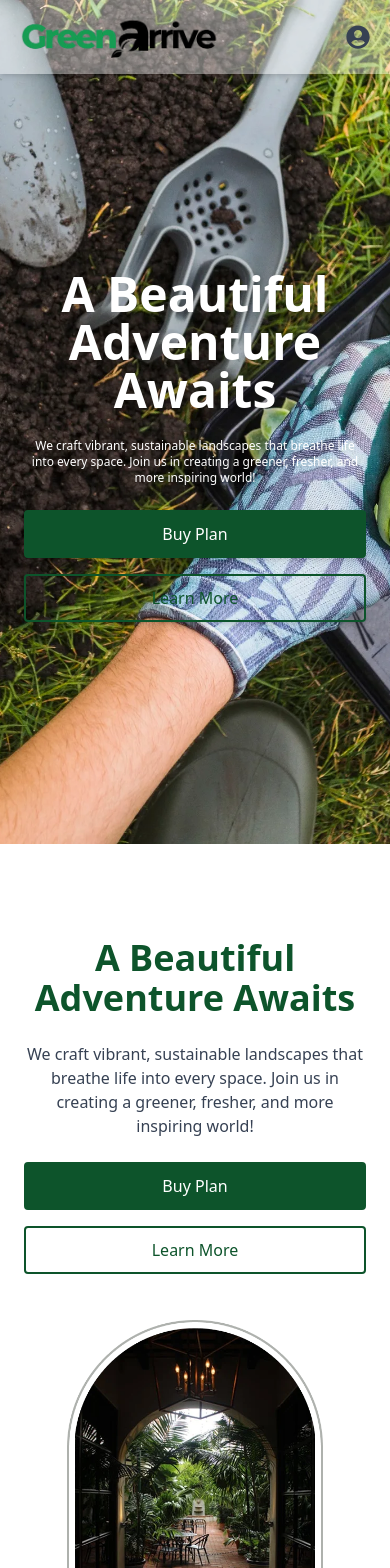
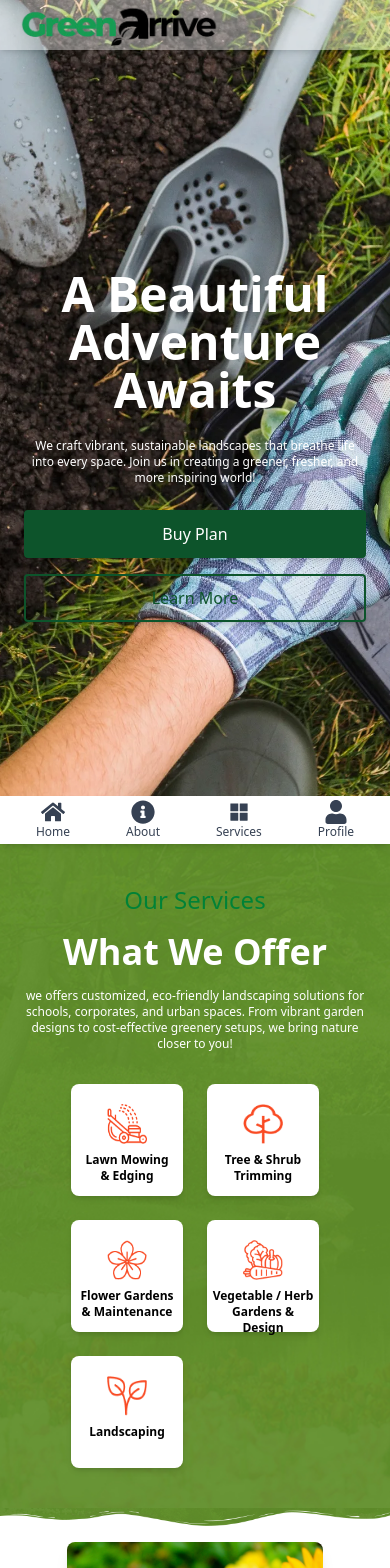
Before and after one commit to Sachinsengar06/greenarrive, a React (Vite) app in the folder frontend/: page / in a window 390 px wide. Shown: the top 1568 px of the page. Built offline with nearby package versions, Linux system fonts and the light colour scheme.

Commit message:
added a footer for smaller viewport

```diff
--- a/frontend/src/App.tsx
+++ b/frontend/src/App.tsx
@@ -1,4 +1,5 @@
 import "./App.css";
+import Footer from "./components/Footer";
 import Header from "./components/Header";
 import Home from "./pages/Home";
 import { BrowserRouter as Router, Routes, Route } from "react-router-dom";
@@ -12,6 +13,7 @@ function App() {
             <Route path="/" element={<Home />} />
           </Routes>
         </main>
+        <Footer/>
       </div>
     </Router>
   );
--- /dev/null
+++ b/frontend/src/components/Footer.tsx
@@ -0,0 +1,36 @@
+import { Link } from "react-router-dom";
+import { FaHome, FaInfoCircle, FaUser } from "react-icons/fa";
+import { AiFillAppstore } from "react-icons/ai";
+
+
+const Footer = () => {
+  return (
+    <div className="fixed bottom-0 left-0 w-full bg-white shadow-md py-1 px-2 flex justify-around items-center md:hidden z-50">
+      {/* Home */}
+      <Link to="/" className="flex flex-col items-center text-gray-700 hover:text-green-600">
+        <FaHome className="w-6 h-6" />
+        <span className="text-xs">Home</span>
+      </Link>
+
+      {/* About */}
+      <Link to="/about" className="flex flex-col items-center text-gray-700 hover:text-green-600">
+        <FaInfoCircle className="w-6 h-6" />
+        <span className="text-xs">About</span>
+      </Link>
+
+      {/* Services */}
+      <Link to="/services" className="flex flex-col items-center text-gray-700 hover:text-green-600">
+        <AiFillAppstore className="w-6 h-6"/>
+        <span className="text-xs">Services</span>
+      </Link>
+
+      {/* User Profile */}
+      <Link to="/profile" className="flex flex-col items-center text-gray-700 hover:text-green-600">
+        <FaUser className="w-6 h-6" />
+        <span className="text-xs">Profile</span>
+      </Link>
+    </div>
+  );
+};
+
+export default Footer;
--- a/frontend/src/components/Header.tsx
+++ b/frontend/src/components/Header.tsx
@@ -4,7 +4,7 @@ import { Link } from "react-router-dom";
 import mainLogo from "/homepage/black_white_leaf_logo__1_-removebg-preview (1).png";
 const Header = () => {
   return (
-    <div className="bg-white/40 shadow-md py-4 px-5 flex justify-between items-center fixed top-0 left-0 w-full z-50 ">
+    <div className="bg-white/40 shadow-md lg:py-4 py-1 px-5 flex justify-between items-center fixed top-0 left-0 w-full z-50 ">
       {/* Left: Logo */}
       <div className="w-auto max-w-[200px] h-auto">
         <img src={mainLogo} alt="greenarrive_logo" className="w-full h-auto" loading="lazy" />
@@ -24,7 +24,7 @@ const Header = () => {
       </div>
 
       {/* Right: User Icon */}
-      <div className="text-2xl text-gray-700 cursor-pointer">
+      <div className="hidden md:flex text-2xl text-gray-700 cursor-pointer">
         <FaUserCircle />
       </div>
     </div>
--- a/frontend/src/components/homepage/ContactUs.tsx
+++ b/frontend/src/components/homepage/ContactUs.tsx
@@ -23,17 +23,14 @@ const ContactUs = () => {
 
         {/* Service Title & Contact Info */}
         <div className="relative z-10 space-y-4 mt-10 flex flex-col lg:flex-row justify-between w-full max-w-6xl px-4">
+
           {/* Contact Information Section */}
-            <div className="text-left space-y-6 lg:w-1/2">
+          <div className="text-left space-y-4 lg:w-1/2 flex flex-col items-center">
             <h5 className="text-2xl text-white">Contact Us</h5>
             <h2 className="text-4xl font-bold text-orange-500">Speak To Us</h2>
-              <p className="text-lg text-white">
-                Lorem ipsum dolor sit amet consectetur adipisicing elit. <br /> Ab
-                consequuntur sapiente enim iusto id commodi tenetur maiores.
-              </p>
 
             {/* Contact Details */}
-              <div className="space-y-4">
+            <div className="space-y-4 ">
               {/* Phone Number */}
               <div className="flex items-center space-x-4">
                 <img src={callIcon} alt="Phone" className="w-7 h-7" />
@@ -63,14 +60,16 @@ const ContactUs = () => {
             </div>
           </div>
 
-            {/* Services Section */}
-            <div className="text-left space-y-4 lg:w-1/2">
-              <h5 className="text-2xl text-green-700">Our Services</h5>
-              <h2 className="text-4xl font-bold text-white">What We Offer</h2>
-              <p className="text-lg text-white">
-                Lorem ipsum dolor sit amet consectetur adipisicing elit. <br /> Ab
-                consequuntur sapiente enim iusto id commodi tenetur maiores.
-              </p>
+          {/* Quick Links Section (Fixed) */}
+          <div className="text-left space-y-4 lg:w-1/2 flex flex-col items-center mt-4 lg:mt-0">
+            <h5 className="text-2xl text-white">Quick Links</h5>
+            <h2 className="text-4xl font-bold text-orange-500">Our Work</h2>
+            <ul className="space-y-2">
+              <li><a href="/event-gallery" className="text-white hover:text-orange-400 transition">Event Gallery</a></li>
+              <li><a href="/image-gallery" className="text-white hover:text-orange-400 transition">Image Gallery</a></li>
+              <li><a href="/video-gallery" className="text-white hover:text-orange-400 transition">Video Gallery</a></li>
+              <li><a href="/news-media" className="text-white hover:text-orange-400 transition">News & Media</a></li>
+            </ul>
           </div>
         </div>
       </div>
@@ -87,11 +86,19 @@ const ContactUs = () => {
 
       {/* Footer Section */}
       <div className="flex flex-col justify-center items-center text-green-700 mt-10">
-          <div className="flex justify-center"><img src={mainLogo} alt="greenarrive logo" className="w-[80%]"  /></div>
-          <div className="flex justify-center space-x-3  ">
-            <FaInstagram className="w-8 h-8"/>
-            <FaLinkedin className="w-8 h-8"/>
-            <FiMail className="w-8 h-8"/>
+        <div className="flex justify-center">
+          <img src={mainLogo} alt="greenarrive logo" className="w-[80%]" />
+        </div>
+        <div className="flex justify-center space-x-3">
+          <a href="https://instagram.com" target="_blank" rel="noopener noreferrer">
+            <FaInstagram className="w-8 h-8 hover:text-orange-400 transition" />
+          </a>
+          <a href="https://linkedin.com" target="_blank" rel="noopener noreferrer">
+            <FaLinkedin className="w-8 h-8 hover:text-orange-400 transition" />
+          </a>
+          <a href="mailto:info@greenarrive.com">
+            <FiMail className="w-8 h-8 hover:text-orange-400 transition" />
+          </a>
         </div>
       </div>
     </div>
--- a/frontend/src/components/homepage/HeroSection.tsx
+++ b/frontend/src/components/homepage/HeroSection.tsx
@@ -5,11 +5,11 @@ const HeroSection = () => {
     return (
         <div className="flex flex-col lg:flex-row justify-evenly items-center px-6 py-2 lg:px-10 min-h-screen">
           {/* Left Section: Text and Buttons */}
-          <div className="w-full lg:w-1/2 text-center lg:text-left space-y-6 pt-20">
+          <div className="w-full lg:w-1/2 text-center lg:text-left space-y-6 lg:pt-20 pt-5">
             <p className="text-4xl md:text-5xl text-green-900 font-bold">
               A Beautiful <br /> Adventure Awaits
             </p>
-            <p className="text-gray-700 max-w-md mx-auto lg:mx-0">
+            <p className="text-gray-700 max-w-md mx-auto lg:mx-0 lg:text-lg text-xs">
               We craft vibrant, sustainable landscapes that breathe life into every space. Join us in creating a greener, fresher, and more inspiring world!
             </p>
             <div className="flex flex-col sm:flex-row sm:space-x-4 space-y-4 sm:space-y-0 justify-center lg:justify-start">
--- a/frontend/src/components/homepage/Services.tsx
+++ b/frontend/src/components/homepage/Services.tsx
@@ -24,9 +24,8 @@ const Services = () => {
         <div className="relative z-10 space-y-4 mt-10">
           <h5 className="text-2xl text-green-700">Our Services</h5>
           <h2 className="text-4xl font-bold text-white">What We Offer</h2>
-          <p className="text-lg text-white">
-            Lorem ipsum dolor sit amet consectetur adipisicing elit. <br /> Ab
-            consequuntur sapiente enim iusto id commodi tenetur maiores.
+          <p className="lg:text-lg text-xs text-white">
+          we offers customized, eco-friendly landscaping solutions for schools, corporates, and urban spaces. From vibrant garden designs to cost-effective greenery setups, we bring nature closer to you!
           </p>
         </div>
 
--- a/frontend/src/pages/Home.tsx
+++ b/frontend/src/pages/Home.tsx
@@ -6,10 +6,10 @@ import Services from "../components/homepage/Services";
 
 const Home = () => {
  return(
-  <div>
+  <div className="mb-20">
     <Dashboard/>
+    <Services/>
     <HeroSection/>
-    <Services/>
     <ContactUs/>
   </div>
  )
```
Lines whose indentation alone changed are shown as unchanged.
